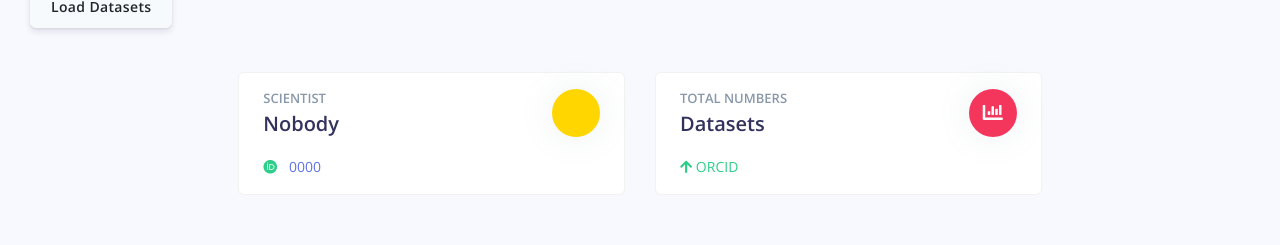
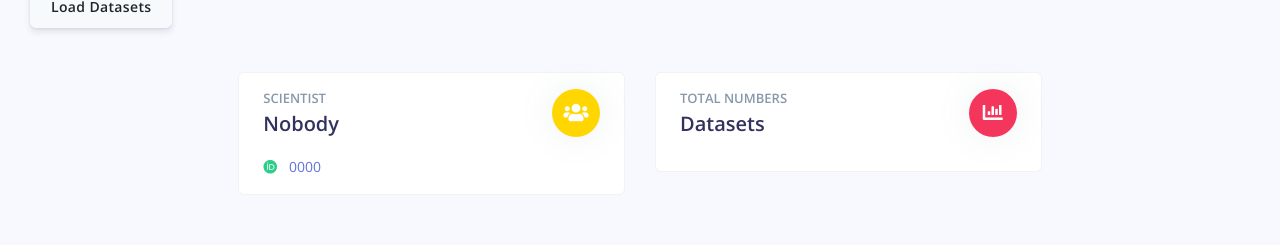
Before and after one commit to ASDSE/datascore-reactjs, a React (Create React App) app: page /dashboard in a window 1280 px wide. Shown: the part 260-505 px from the top of the page. Built offline with nearby package versions, Linux system fonts and the light colour scheme.

Commit message:
very good looking dashboard info

```diff
--- a/src/components/Cards/StatsCard.js
+++ b/src/components/Cards/StatsCard.js
@@ -54,7 +54,7 @@
           </div>
           <Col className="col-auto">
             <div className={`icon icon-shape bg-yellow text-white rounded-circle shadow`}>
-              <i className="fa-users" />
+              <i className="fas fa-users" />
             </div>
           </Col>
         </Row>
@@ -69,5 +69,48 @@
   );
 }
 
-export {PersonCard};
+function DatasetCard(props) {
+  return (
+    <Card className="card-stats mb-4 mb-xl-0">
+      <CardBody>
+        <Row>
+          <div className="col">
+            <CardTitle
+              tag="h5"
+              className="text-uppercase text-muted mb-0"
+            >
+              {props.title}
+            </CardTitle>
+            <span className="h2 font-weight-bold mb-0">
+              {props.fullName}
+            </span>
+          </div>
+          <Col className="col-auto">
+            <div className={`icon icon-shape bg-danger text-white rounded-circle shadow`}>
+              <i className="fas fa-chart-bar" />
+            </div>
+          </Col>
+        </Row>
+        <p className="mt-3 mb-0 text-muted text-sm">
+
+          <a href={props.orcid} target="_blank" rel="noreferrer"><span className="text-nowrap">{props.orcid}</span></a>
+        </p>
+        <div>
+          {props.datasets.map(node => (
+            <p key={node.id}>
+              <span className="text-success mr-2">
+                <i className="fas fa-database" />
+              </span>
+              <a href={node.id} target="_blank" rel="noreferrer">
+                {node.id}
+              </a>
+            </p>
+          ))}
+        </div>
+      </CardBody>
+    </Card>
+  );
+}
+
+export {PersonCard, DatasetCard};
 export default StatsCard;
--- a/src/views/Dashboard.js
+++ b/src/views/Dashboard.js
@@ -65,7 +65,7 @@
           </Button>
         </FormGroup>
       </Col>
-      <InfoCards Name={data ? data.person.name :"Nobody"} Orcid={data ? data.person.id : "0000"} />
+      <InfoCards Name={data ? data.person.name :"Nobody"} Orcid={data ? data.person.id : "0000"} Datasets={data ? data.person.datasets.nodes: []}/>
       <Row>
         <Col>
           <BarChart />
--- a/src/views/dashboard/Info.js
+++ b/src/views/dashboard/Info.js
@@ -1,6 +1,6 @@
 import React from "react";
 import {Container, Row, Col } from "reactstrap";
-import StatsCard, {PersonCard} from "components/Cards/StatsCard.js";
+import StatsCard, {PersonCard, DatasetCard} from "components/Cards/StatsCard.js";
 
 function InfoCards(props) {
   return (
@@ -17,7 +17,7 @@
                 <PersonCard title="Scientist" fullName={props.Name} orcid={props.Orcid} />
               </Col>
               <Col lg="6" xl="4">
-                <StatsCard title="Total Numbers" icon="fas fa-chart-bar" iconbg="bg-danger" fullName="Datasets" />
+                <DatasetCard title="Total Numbers" fullName="Datasets" datasets={props.Datasets}/>
               </Col>
               </Row>
 
```
